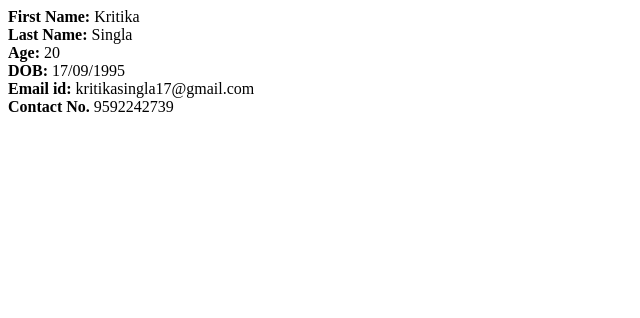
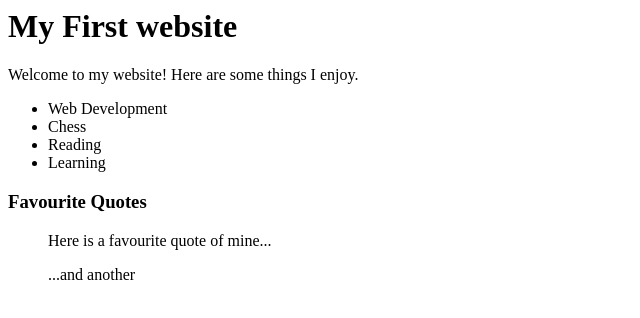
Before and after one commit to kritikasingla17/kritika, a plain HTML site: page index.html in a window 1280 px wide. Shown: the whole page, without its empty margins (0-640 px from the left). Drawn offline with Linux system fonts and the light colour scheme.

Commit message:
excercise 1

```diff
--- a/index.html
+++ b/index.html
@@ -1,15 +1,25 @@
 <html>
   <head>
-    <title>My Profile</title>
+    <title>My First website</title>
+    <link rel="stylesheet" type="text/css" href="style.css">
   </head>
   <body>
-   <p>
-   	<strong>First Name:</strong> Kritika</br>
-   	<strong>Last Name:</strong> Singla</br>
-   	<strong>Age:</strong> 20</br>
-   	<strong>DOB:</strong> 17/09/1995</br>
-   	<strong>Email id:</strong> kritikasingla17@gmail.com</br>
-   	<strong>Contact No.</strong> 9592242739 </strong>
-
+    <div>
+     <h1>My First website</h1>
+      <p>
+       Welcome to my website! Here are some things I enjoy.
+      </p>
+      <ul>
+        <li>Web Development</li>
+        <li>Chess</li>
+        <li>Reading</li>
+        <li>Learning</li>
+      </ul>
+      <h3>
+        Favourite Quotes
+      </h3>
+      <blockquote><p>Here is a favourite quote of mine...</p></blockquote>
+      <blockquote><p>...and another</p></blockquote>
+    </div>
   </body>
 </html>
```
